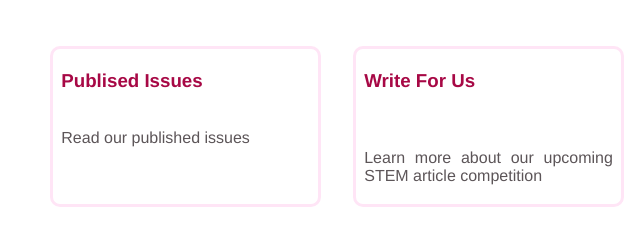
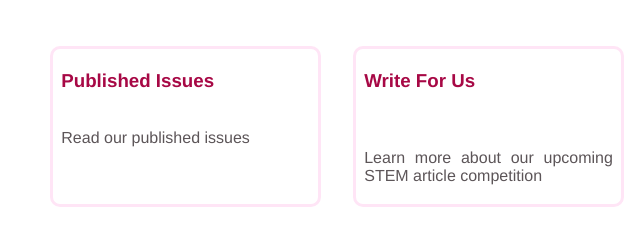
Before and after one commit to ShineyBaobun/Penrose-Website, a plain HTML site: page index.html in a window 1280 px wide. Shown: the part 776-1016 px from the top of the page, 0-640 px from the left. Drawn offline with Linux system fonts and the light colour scheme.

Commit message:
committed

```diff
--- a/index.html
+++ b/index.html
@@ -74,7 +74,7 @@
 
           <a href="published.html">
             <div class = "classybuttons">
-              <h3>Publised Issues</h3>
+              <h3>Published Issues</h3>
               <p>Read our published issues</p>
               <br>
               <br>
```
